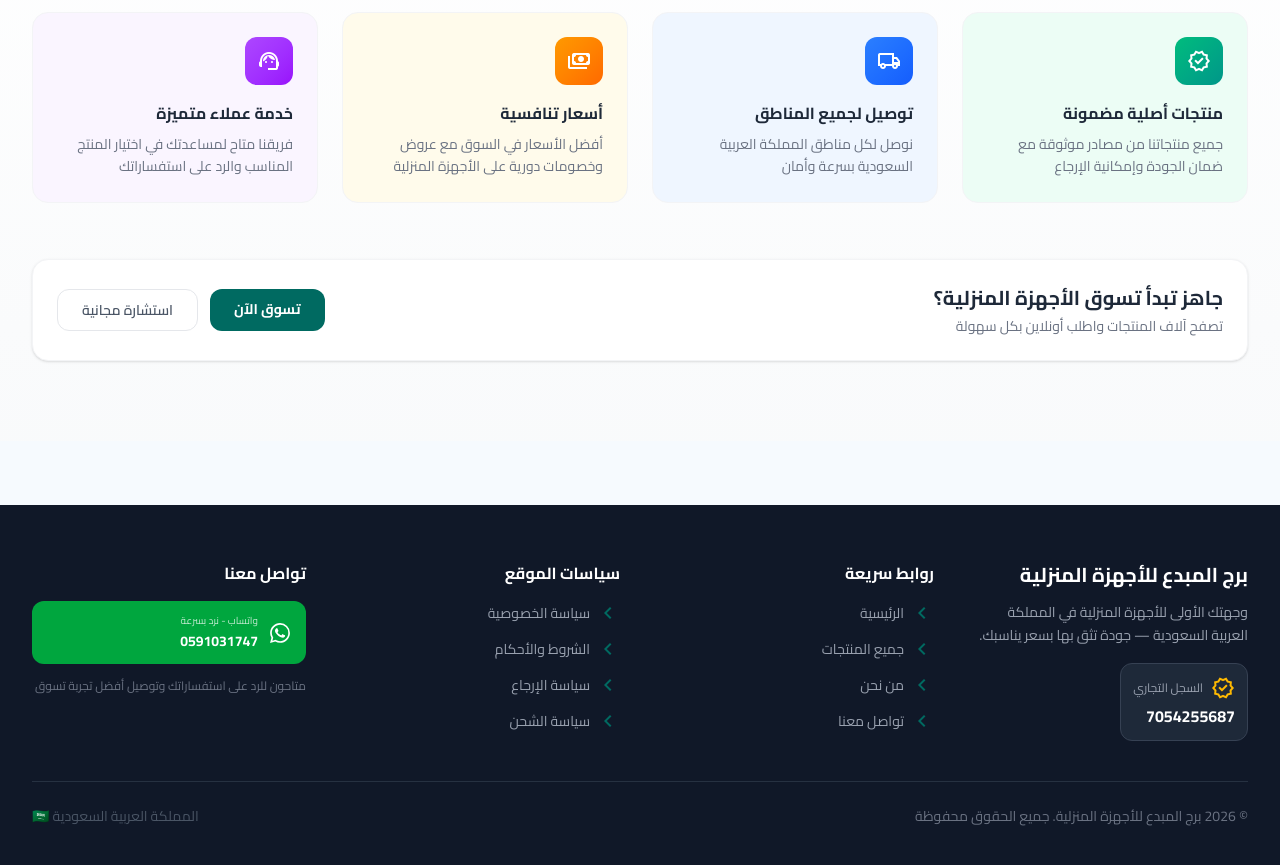
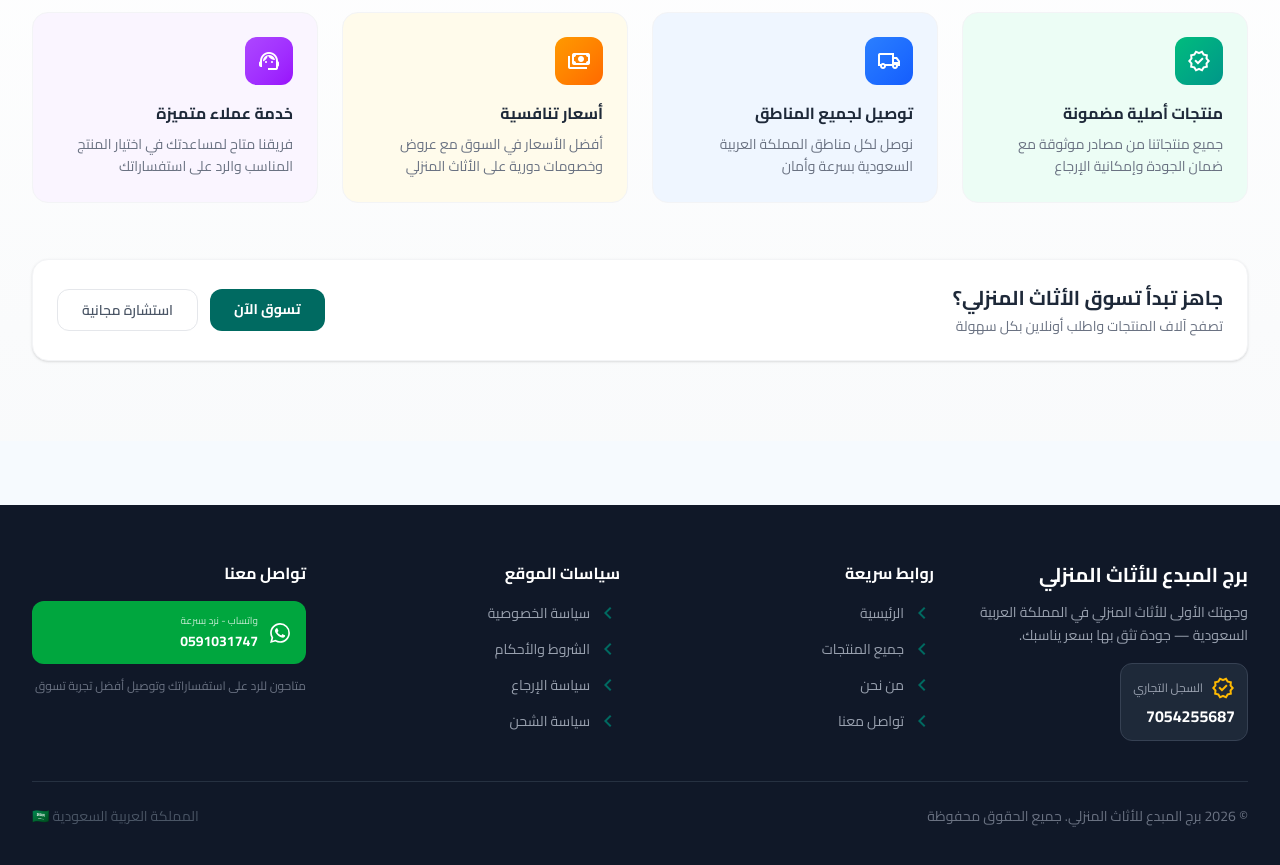
Before and after one commit to loutfallaasfora85/burj-thawela, a Next.js app: page / in a window 1280 px wide. Shown: the part 1380-2245 px from the top of the page. Built offline with nearby package versions, Linux system fonts and the light colour scheme; no server answers.

Commit message:
update Footer and WhyUs components

```diff
--- a/app/components/Footer.tsx
+++ b/app/components/Footer.tsx
@@ -8,9 +8,9 @@ export default function Footer() {
 
           {/* Brand */}
           <div className="col-span-2 lg:col-span-1">
-            <h3 className="text-base sm:text-lg md:text-xl font-bold text-white mb-2 md:mb-3">برج المبدع للأجهزة المنزلية</h3>
+            <h3 className="text-base sm:text-lg md:text-xl font-bold text-white mb-2 md:mb-3">برج المبدع للأثاث المنزلي</h3>
             <p className="text-gray-400 leading-relaxed text-xs sm:text-sm mb-4">
-              وجهتك الأولى للأجهزة المنزلية في المملكة العربية السعودية — جودة تثق بها بسعر يناسبك.
+              وجهتك الأولى للأثاث المنزلي في المملكة العربية السعودية — جودة تثق بها بسعر يناسبك.
             </p>
             <div className="bg-gray-800 rounded-xl p-3 border border-gray-700 inline-block">
               <div className="flex items-center gap-2 mb-1">
@@ -86,7 +86,7 @@ export default function Footer() {
 
         {/* Bottom */}
         <div className="pt-5 sm:pt-6 flex flex-col sm:flex-row justify-between items-center gap-2 text-xs sm:text-sm text-gray-500">
-          <span>© 2026 برج المبدع للأجهزة المنزلية. جميع الحقوق محفوظة</span>
+          <span>© 2026 برج المبدع للأثاث المنزلي. جميع الحقوق محفوظة</span>
           <span className="text-gray-600">المملكة العربية السعودية 🇸🇦</span>
         </div>
       </div>
--- a/app/components/WhyUs.tsx
+++ b/app/components/WhyUs.tsx
@@ -16,7 +16,7 @@ const features = [
   {
     icon: "payments",
     title: "أسعار تنافسية",
-    desc: "أفضل الأسعار في السوق مع عروض وخصومات دورية على الأجهزة المنزلية",
+    desc: "أفضل الأسعار في السوق مع عروض وخصومات دورية على الأثاث المنزلي",
     color: "from-amber-500 to-orange-500",
     bg: "bg-amber-50",
   },
@@ -63,7 +63,7 @@ export default function WhyUs() {
         <div className="mt-8 sm:mt-10 md:mt-14 bg-white rounded-2xl border border-gray-100 shadow-sm p-4 sm:p-6 flex flex-col sm:flex-row items-center justify-between gap-4 sm:gap-6">
           <div className="text-center sm:text-right">
             <h3 className="text-base sm:text-lg md:text-xl font-bold text-gray-800 mb-1">
-              جاهز تبدأ تسوق الأجهزة المنزلية؟
+              جاهز تبدأ تسوق الأثاث المنزلي؟
             </h3>
             <p className="text-gray-500 text-xs sm:text-sm">تصفح آلاف المنتجات واطلب أونلاين بكل سهولة</p>
           </div>
```
